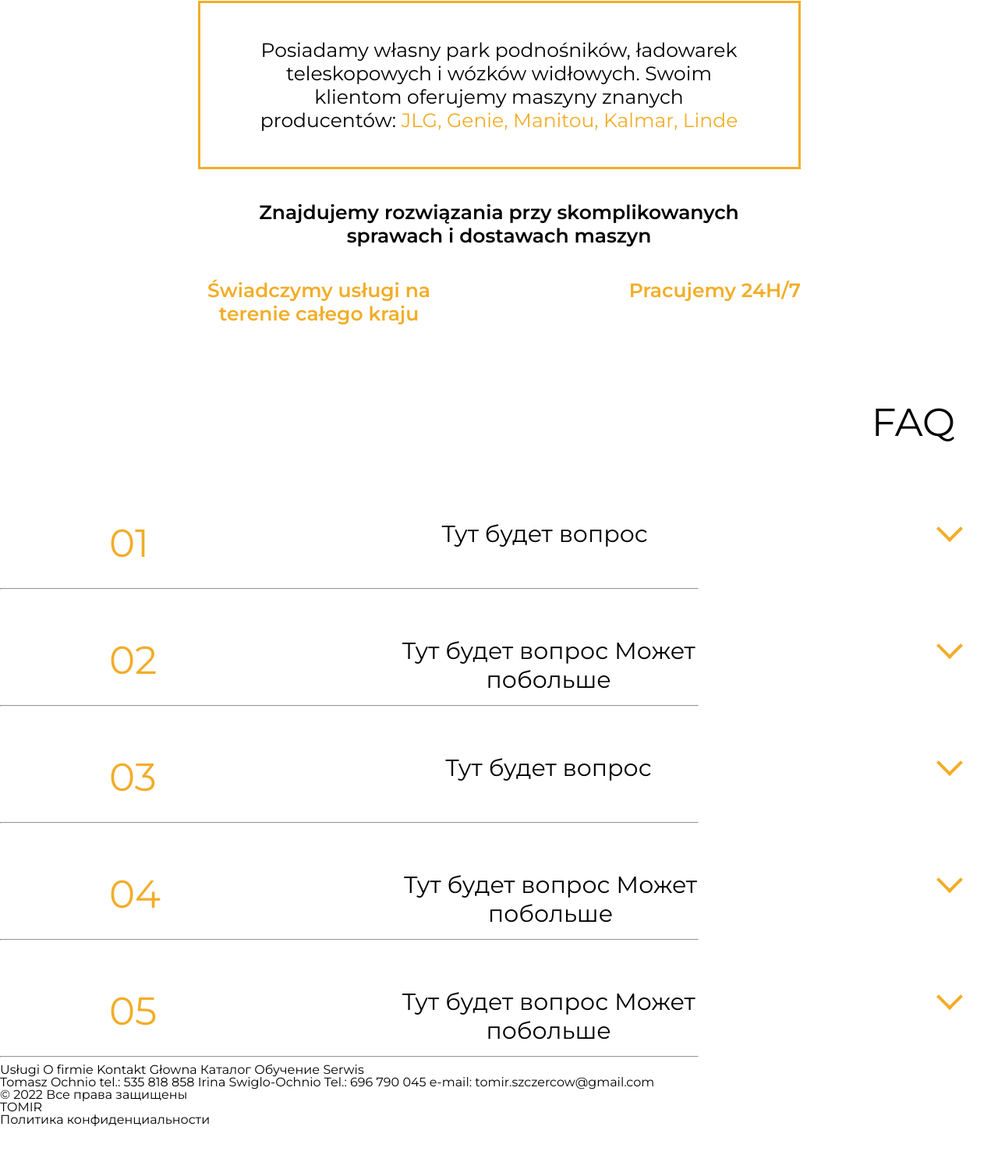
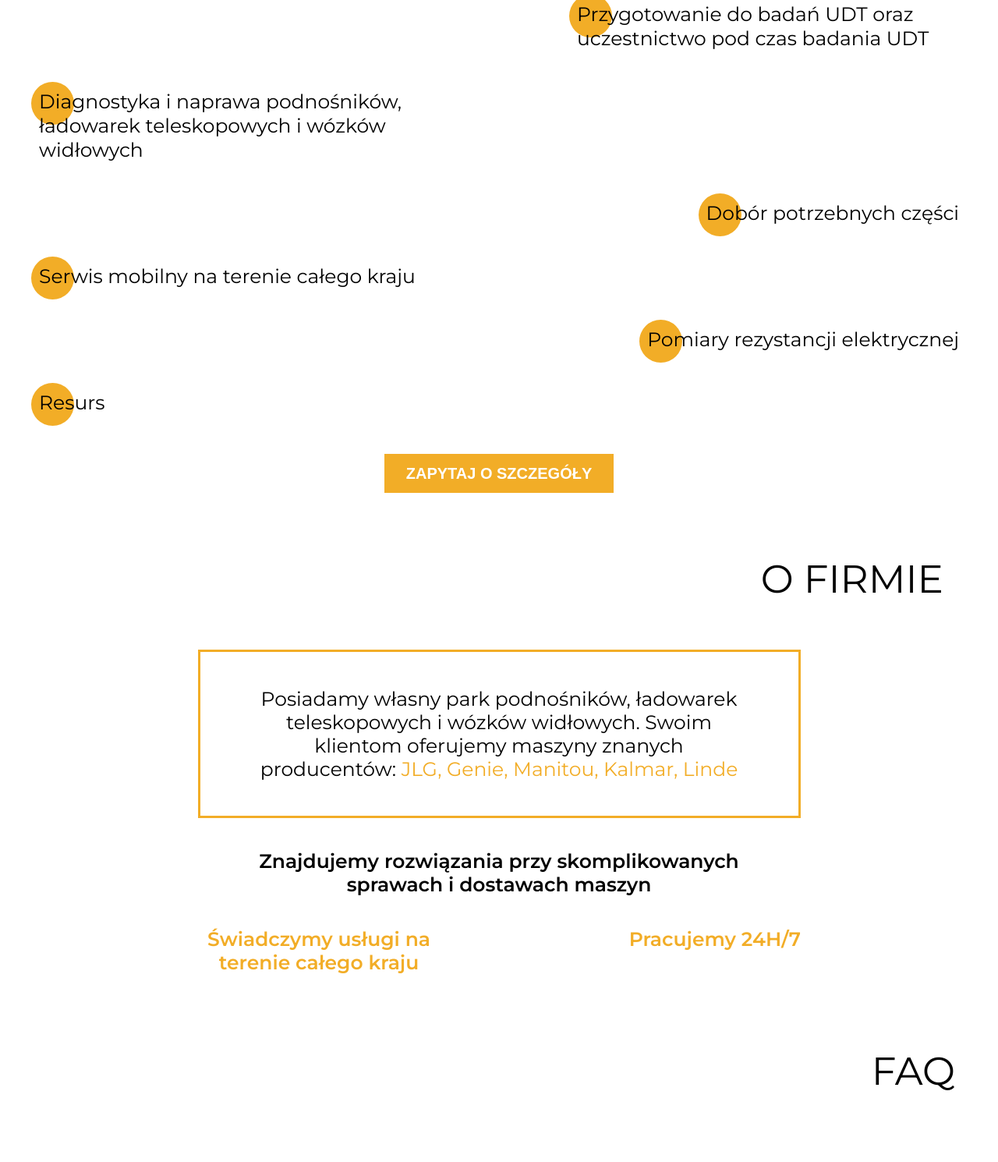
Before and after one commit to Nikita-Perkovskiy/Tomir-Project, a website: page src/index.html in a window 1280 px wide. Shown: the part 3887-5377 px from the top of the page at 78% size. Before the commit the page ends 5332 px from the top, so only its background shows below. Drawn offline with nearby package versions, Linux system fonts and the light colour scheme; files that its build step writes are made by us from their sources.

Commit message:
service block ready

```diff
--- a/src/index.html
+++ b/src/index.html
@@ -14,7 +14,7 @@
     <title>TOMIR</title>
   </head>
   <body>
-    <header>
+    <header id="main-block">
       <div class="header-nav-wrapper">
         <h1 class="header-nav__logo"><span>T</span>OM<span>I</span>R</h1>
         <div><a class="header-nav__title" href="#">Głowna</a></div>
@@ -64,7 +64,7 @@
           <button class="main-button" type="button" src="#">Zapytaj o szczegóły</button>
         </div>
       </div>
-      <div class="arendation-block">
+      <div id="catalog-block" class="arendation-block">
          <h3 class="arendation-block__slogo">Wynajem </h3>
          <div class="arendation-block-slider">
           <div class="arendation-block-slider__item">
@@ -114,7 +114,7 @@
           <button class="main-button" type="button" src="#">Przejść do katalogu</button>
         </div>
       </div>
-      <div class="education-block">
+      <div id="edication-block" class="education-block">
         <h3  class="education-bloc__slogo">Szkolenie </h3>
         <div class="education-block__fon">
           <div class="education-block__wrapper">
@@ -125,15 +125,42 @@
            </div>
         </div>
       </div>
-      <div class="service-block">
+      <div id="serwis-page" class="service-block">
         <div class="service-block__slogo-wrapper">
         <h3 class="service-block__slogo">Serwis </h3>
-        <div  class="service-block__text-wrapper">
-        <p class="service-block__text">Posiadamy wykwalifikowaną kadrę serwisantów:</p>
+        </div>
+        <div class="service-block__text-wrapper">
+         <p class="service-block__text">Posiadamy wykwalifikowaną kadrę serwisantów:</p>
+        </div>
+        <div class="service-block__content-wrapper">
+          <div class="service-block__content-element-left">
+            <div class="service-block__content-circule"></div>
+            <p class="service-block__content-text">Pogwarancyjne przeglądy konserwacyjne podestów ruchomych i ładowarek teleskopowych</p>
+          </div>
+          <div class="service-block__content-element-right">
+              <p class="service-block__content-text">Przygotowanie do badań UDT oraz uczestnictwo pod czas badania UDT</p>
+          </div>
+          <div class="service-block__content-element-left">
+             <p class="service-block__content-text">Diagnostyka i naprawa podnośników, ładowarek teleskopowych i wózków widłowych</p>
+          </div>
+          <div class="service-block__content-element-right">
+            <p class="service-block__content-text">Dobór potrzebnych części</p>
+          </div>
+          <div class="service-block__content-element-left">
+            <p class="service-block__content-text">Serwis mobilny na terenie całego kraju</p>
+          </div>
+          <div class="service-block__content-element-right">
+            <p class="service-block__content-text">Pomiary rezystancji elektrycznej</p>
+          </div>
+          <div class="service-block__content-element-left">
+           <p class="service-block__content-text">Resurs</p>
+          </div>
+        </div>
+         <div class="main-button__wrapper">
+          <button class="main-button" type="button" src="#">Zapytaj o szczegóły</button>
          </div>
-        </div>
       </div>
-      <div class="firm-information-block">
+      <div id="about-firm" class="firm-information-block">
         <h3 class="firm-information__slogo">O firmie</h3>
           <p class="firm-information__content">
             Posiadamy własny park podnośników, ładowarek teleskopowych i wózków widłowych. Swoim klientom oferujemy maszyny znanych producentów:
@@ -204,38 +231,40 @@
       </div>
     </div>
     </main>
-    <footer>
-      <div>
+    <footer class="footer">
+      <div class="footer-nav">
+        <div class="footer-nav__left-block">
+          <a href="#about-firm">O firmie</a>
+          <a href="#main-block">Głowna</a>
+          <a href="#catalog-block">Каталог</a>
+          <a href="#edication-block">Обучение</a>
+          <a href="#serwis-page">Serwis</a>
+        </div>
+        <div class="footer-nav__right-block">
         <div>
-          <a>Usługi</a>
-          <a>O firmie</a>
-          <a>Kontakt </a>
-          <a>Głowna</a>
-          <a>Каталог</a>
-          <a>Обучение</a>
-          <a>Serwis</a>
+          <p> Irina Swiglo-Ochnio</p>
+          <a  class="footer-nav__right-block__left" href="tel:+48 535 818 858">
+          tel.: 535 818 858
+          </a>
         </div>
         <div>
-          <a>
-          Tomasz Ochnio
-          tel.: 535 818 858
-          </a>
-          <a>
-          Irina Swiglo-Ochnio
+          <p>Tomasz Ochnio </p>
+          <a class="footer-nav__right-block__right" href="tel:+48 696 790 045">
           Tel.: 696 790 045
           </a>
-          <a>
+         </div>
+          <a class="footer-nav__right-block__footer" href="mailto:tomir.szczercow@gmail.com">
           e-mail: tomir.szczercow@gmail.com
           </a>
         </div>
-      </div>
-      <div>
-        <p>© 2022 Все права защищены</p>
-        <h2>
+       </div>
+      <div class="footer-nav__footer">
+        <p class="footer-nav__copyright">© 2022 Все права защищены</p>
+        <h2 class="footer-nav__slogo">
         <span>T</span>OM<span>I</span>R
         <h2>
-        <p>Политика конфиденциальности<p>
-      </div>
+        <p class="footer-nav__private-polity">Политика конфиденциальности<p>
+    </div>
     </footer>
     <script src=" https://code.jquery.com/jquery-3.6.1.min.js"></script>
     <script src="//cdn.jsdelivr.net/npm/slick-carousel@1.8.1/slick/slick.min.js" type="module"></script>
--- a/src/scss/active-class/active-class.scss
+++ b/src/scss/active-class/active-class.scss
@@ -2,7 +2,8 @@
 @import "./basic_classes/mixin.scss";
 
 .question-block__content-arrow--active{
-      transform: rotate(45deg);
+    transform: rotate(45deg);
+    cursor: pointer;
 }
 
 .question-block__answer-wrapper--active{
--- a/src/scss/basic_classes/mixin.scss
+++ b/src/scss/basic_classes/mixin.scss
@@ -77,3 +77,17 @@
   line-height: 37px;
   color: $base-black;
 }
+
+@mixin footer-content{
+  font-size: 20px;
+  font-weight: 500;
+  line-height: 24px;
+  color: $base-white;
+}
+
+@mixin servis-content{
+  font-size: 25px;
+  font-weight: 400;
+  line-height: 31px;
+  color: $base-black;
+}
--- a/src/scss/index.scss
+++ b/src/scss/index.scss
@@ -135,6 +135,10 @@ body {
   box-sizing: border-box;
 }
 
+*{
+  cursor: default;
+}
+
 @import "./main_page/header.scss";
 @import "./basic_classes/vars.scss";
 @import "./basic_classes/mixin.scss";
@@ -143,6 +147,7 @@ body {
 @import "./main_page/education-block.scss";
 @import "./main_page/main-button.scss";
 @import "./main_page/service-block.scss";
-@import "./main_page/firm-information-block";
-@import "./main_page/question-block";
+@import "./main_page/firm-information-block.scss";
+@import "./main_page/question-block.scss";
+@import "./main_page/footer.scss";
 @import "./active-class/active-class.scss";
--- a/src/scss/main_page/arendation-block.scss
+++ b/src/scss/main_page/arendation-block.scss
@@ -34,6 +34,7 @@
     position: absolute;
     left: 35%;
     top: 30%;
+    cursor: pointer;
   }
 
   .slick-arrow.slick-next {
@@ -46,6 +47,7 @@
     position: absolute;
     left: 40%;
     top: 30%;
+    cursor: pointer;
   }
 
   .slick-slide {
--- /dev/null
+++ b/src/scss/main_page/footer.scss
@@ -0,0 +1,94 @@
+@import "./basic_classes/vars.scss";
+@import "./basic_classes/mixin.scss";
+
+.footer{
+    margin-top: 120px;
+    background-color: $base-black;
+}
+
+.footer-nav{
+    padding-top: 60px;
+    @include base-proportion;
+    display: flex;
+    justify-content: space-between;
+}
+
+.footer-nav__left-block{
+display: grid;
+grid-template-columns: 1fr 1fr 1fr;
+column-gap: 62px;
+row-gap: 15px;
+
+a{
+@include footer-content;
+cursor: pointer;
+transition: 0.7s;
+}
+
+a:hover{
+    color: $base-gold;
+}
+}
+
+.footer-nav__right-block{
+    display: grid;
+    grid-template-areas: "a b"
+                         "c c";
+    column-gap: 23px;
+    row-gap: 26px;
+    max-width: 520px;
+  a{
+@include footer-content;
+cursor: pointer;
+transition: 0.7s;
+}
+
+p{
+ @include footer-content;
+}
+
+a:hover{
+    color: $base-gold;
+}
+}
+
+.footer-nav__right-block__left{
+    grid-area: a;
+}
+
+.footer-nav__right-block__right{
+    grid-area: b;
+}
+
+.footer-nav__right-block__footer{
+    grid-area: c;
+}
+
+.footer-nav__footer{
+   padding-top: 69px;
+   padding-bottom: 40px;
+   @include base-proportion;
+   display: flex;
+   justify-content: space-between;
+}
+
+.footer-nav__copyright,
+.footer-nav__private-polity{
+  @include footer-content;
+  color: $base-gold;
+  font-weight: 400;
+  cursor: pointer;
+  transition: 0.7s;
+}
+
+.footer-nav__slogo{
+  text-align: center;
+  font-size: 26px;
+  font-weight: 700;
+  line-height: 32px;
+  color: $base-white;
+
+   span{
+    color: $base-gold;
+   }
+}
--- a/src/scss/main_page/header.scss
+++ b/src/scss/main_page/header.scss
@@ -33,6 +33,7 @@
   font-weight: 500;
   line-height: 24px;
   color: $base-black;
+  cursor: pointer;
   transition: 0.7s;
 }
 
@@ -46,6 +47,7 @@
   line-height: 22px;
   color: $base-gray;
   transition: 0.7s;
+  cursor: pointer;
 }
 
 .header-nav__telefon:hover {
--- a/src/scss/main_page/question-block.scss
+++ b/src/scss/main_page/question-block.scss
@@ -49,6 +49,7 @@
     border-top: 4px solid $base-gold;
     border-right: 4px solid $base-gold;
     transform: rotate(135deg);
+    cursor: pointer;
 }
 
 .question-block__answer-wrapper{
--- a/src/scss/main_page/service-block.scss
+++ b/src/scss/main_page/service-block.scss
@@ -17,15 +17,56 @@
 }
 
 .service-block__text-wrapper{
+  @include base-proportion;
   display: flex;
-  justify-content: end;
+  justify-content: flex-end;
 }
 
 .service-block__text{
-  @include main-fon-text;
+  font-size: 30px;
+  font-weight: 600;
+  line-height: 37px;
   color: $base-gold;
   text-align: right;
   max-width: 540px;
   padding-right: 20px;
   padding-top: 30px;
+  padding-bottom: 60px;
 }
+
+.service-block__content-wrapper{
+  @include base-proportion;
+  display: grid;
+  grid-template-columns: 1fr ;
+}
+
+.service-block__content-element-left{
+  padding-bottom: 50px;
+  display: flex;
+  justify-content: flex-start;
+}
+
+.service-block__content-element-right{
+  padding-bottom: 50px;
+  display: flex;
+  justify-content: flex-end;
+}
+
+.service-block__content-text{
+  @include servis-content;
+  position: relative;
+  max-width: 490px;
+  z-index: 10000;
+}
+
+.service-block__content-text::before{
+  content: " ";
+  position: absolute;
+  left: -10px;
+  top: -10px;
+  width: 55px;
+  height: 55px;
+  border-radius: 50%;
+  background-color: $base-gold;
+  z-index: -10000;
+}
```
Also changed, not shown: dist/css/index.min.css, dist/index.html.
